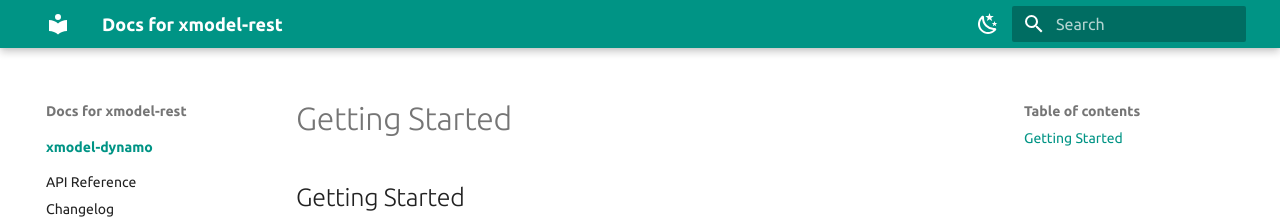
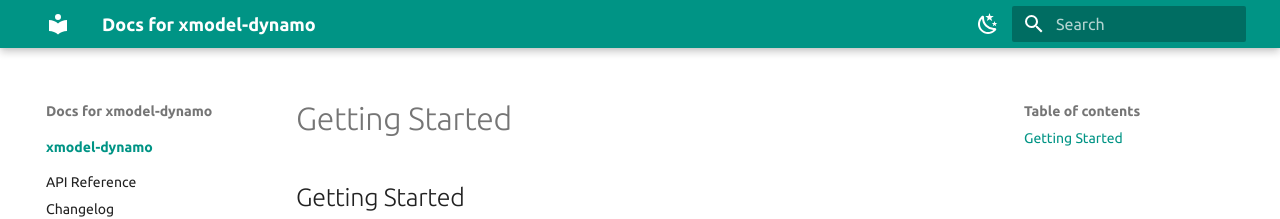
Before and after one commit to xyngular/py-xdynamo, an MkDocs documentation site: the page built from docs/index.md, in a window 1280 px wide. Shown: the top 219 px of the page. Built offline with MkDocs 1.6.1 and Material for MkDocs 9.7.7, drawn with Linux system fonts in a browser that asks for light colours; the version menu is left out.

Commit message:
fix: doc links.

```diff
--- a/mkdocs.yml
+++ b/mkdocs.yml
@@ -1,6 +1,6 @@
 # yaml-language-server: $schema=https://squidfunk.github.io/mkdocs-material/schema.json
 
-site_name: Docs for xmodel-rest
+site_name: Docs for xmodel-dynamo
 dev_addr: 127.0.0.1:7000
 
 nav:
--- a/pyproject.toml
+++ b/pyproject.toml
@@ -5,7 +5,7 @@ description = "Use dynamo with xmodel objects."
 authors = ["Josh Orr <josh@orr.blue>"]
 packages = [{include = "xmodel_dynamo"}]
 readme = "README.md"
-repository = "https://github.com/xyngular/py-xmodel-rest"
+repository = "https://github.com/xyngular/py-xmodel-dynamo"
 classifiers = [
     "Topic :: Software Development :: Libraries :: Python Modules",
     "License :: OSI Approved :: The Unlicense (Unlicense)"
```
